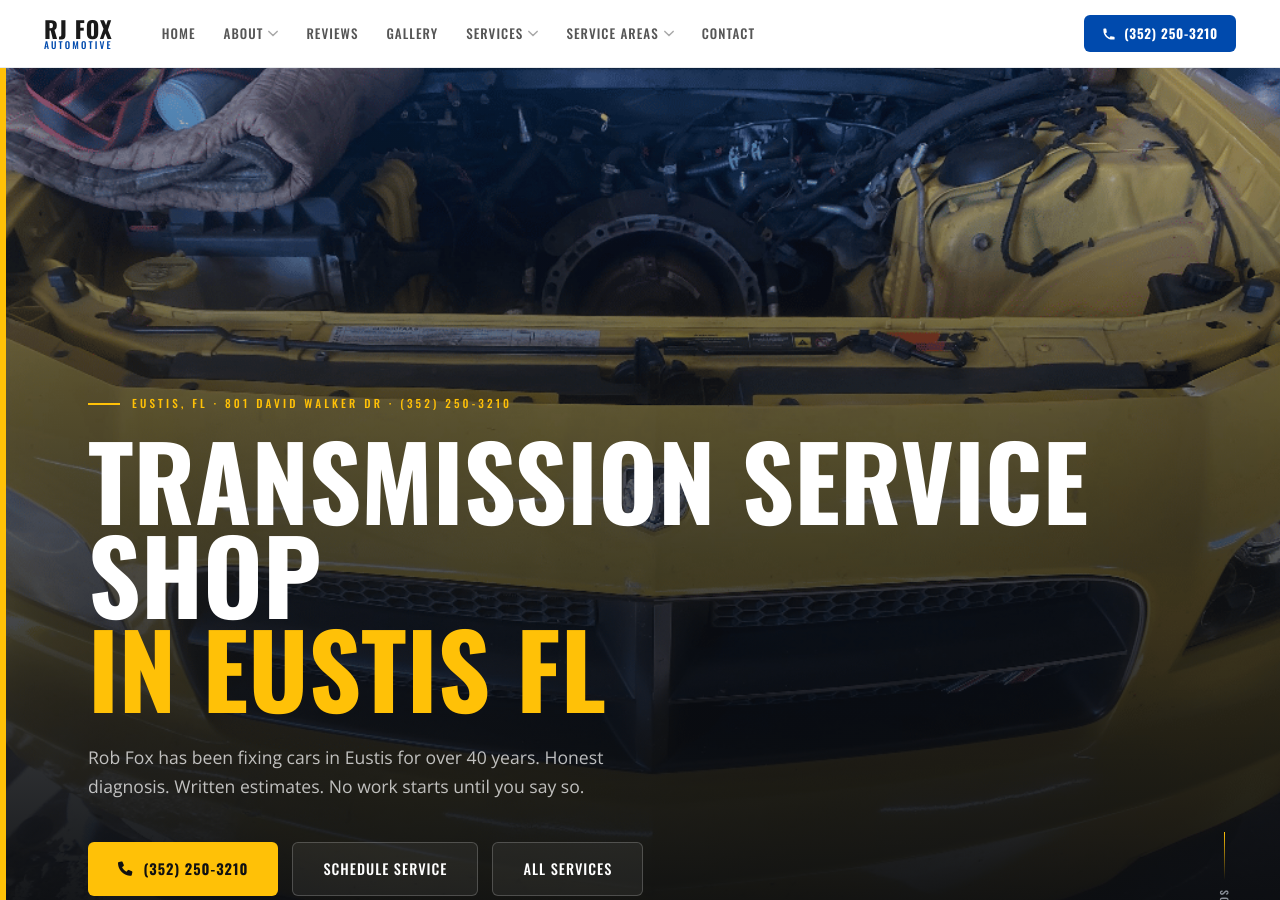
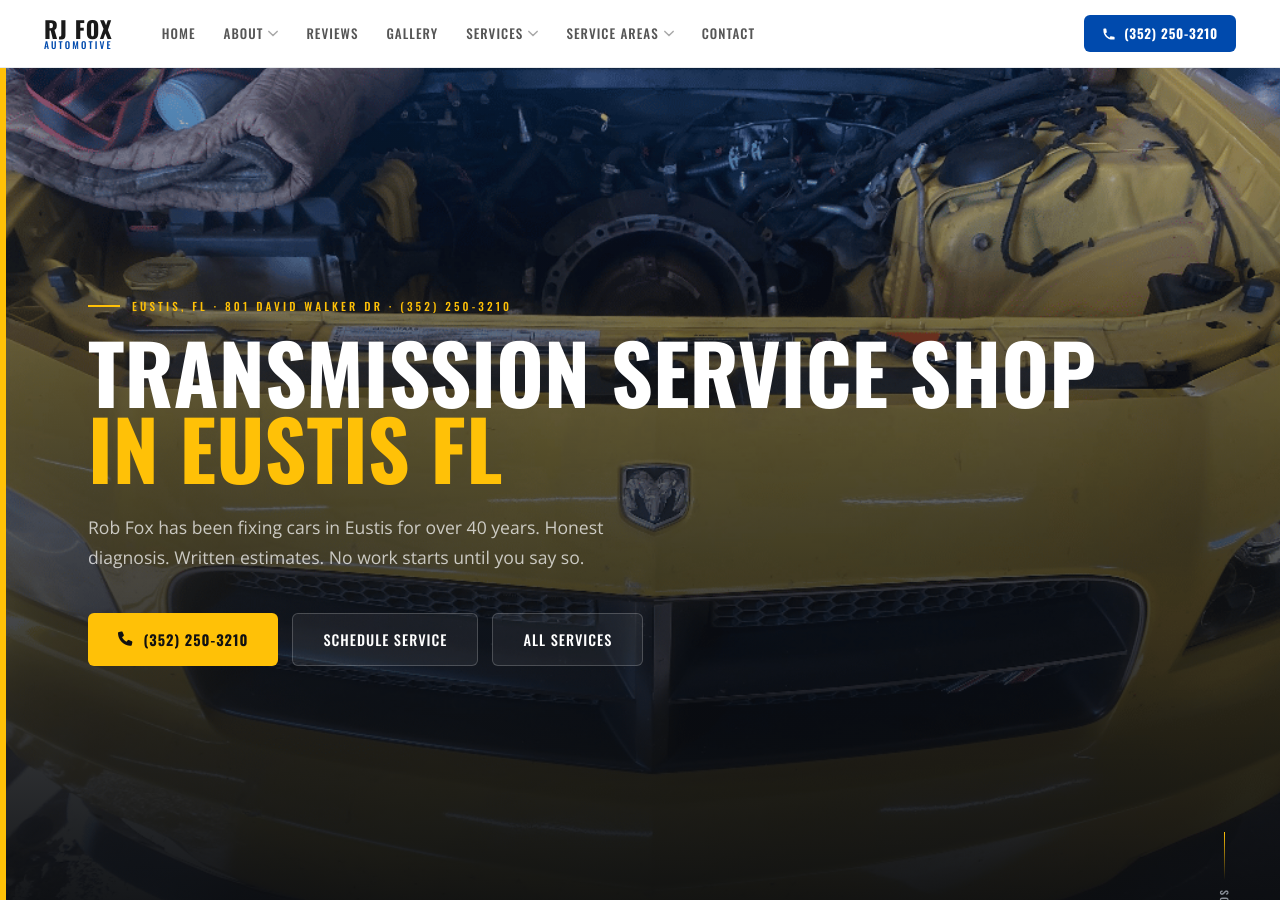
Before and after one commit to JamesBrownR/RJ-Fox-Automotive, a Jekyll site: the page built from index.html, in a window 1280 px wide and 900 px high. Built offline with Jekyll 4.4.1, drawn with Linux system fonts in a browser that asks for light colours.

Commit message:
Update index.html

```diff
--- a/index.html
+++ b/index.html
@@ -67,7 +67,7 @@ description: Transmission repair specialists in Eustis, FL. Rob Fox has been fix
     z-index: 2;
     padding: 0 48px 72px;
     max-width: 1200px;
-    margin: 0 auto;
+    margin: auto;
     width: 100%;
   }
 
@@ -96,7 +96,7 @@ description: Transmission repair specialists in Eustis, FL. Rob Fox has been fix
 
   .rjf-hero h1 {
     font-family: 'Oswald', sans-serif;
-    font-size: clamp(3.2rem, 8vw, 7rem);
+    font-size: clamp(3.2rem, 6.4vw, 7rem);
     font-weight: 700;
     text-transform: uppercase;
     color: #fff;
```
